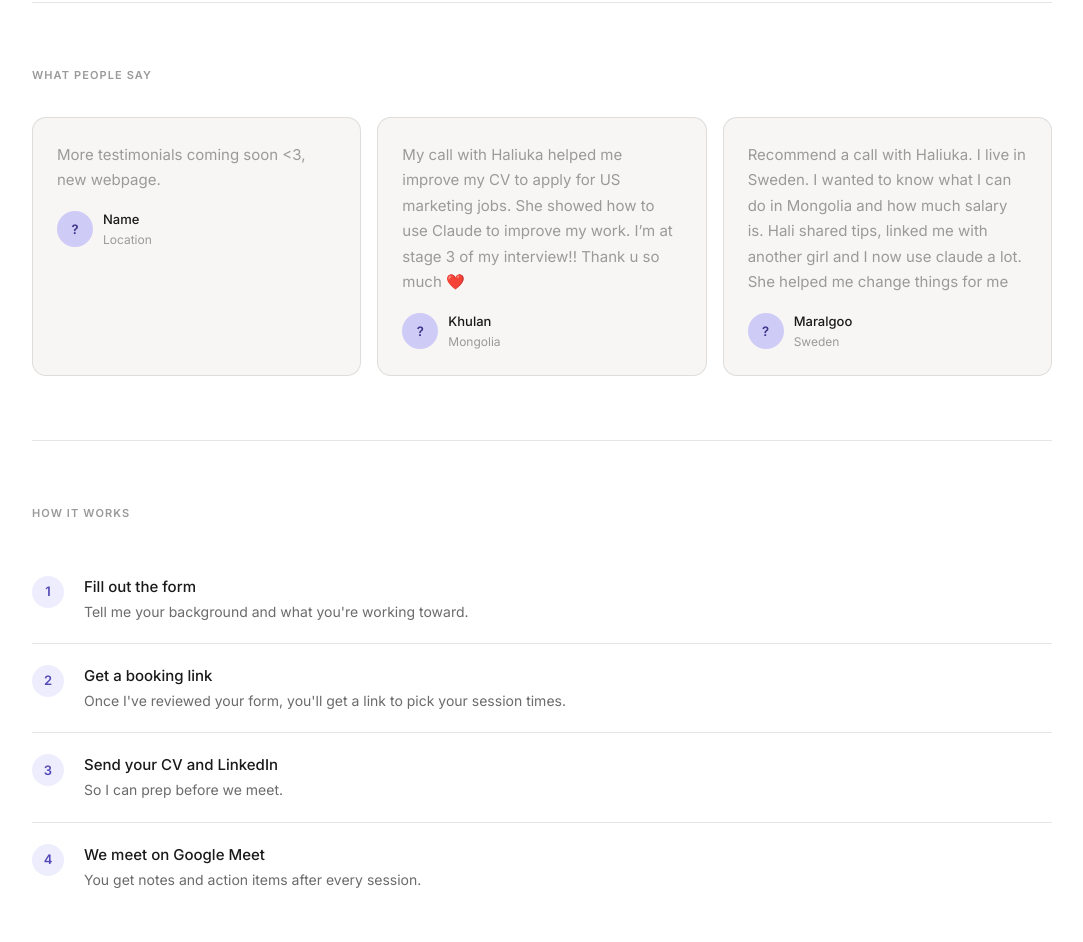
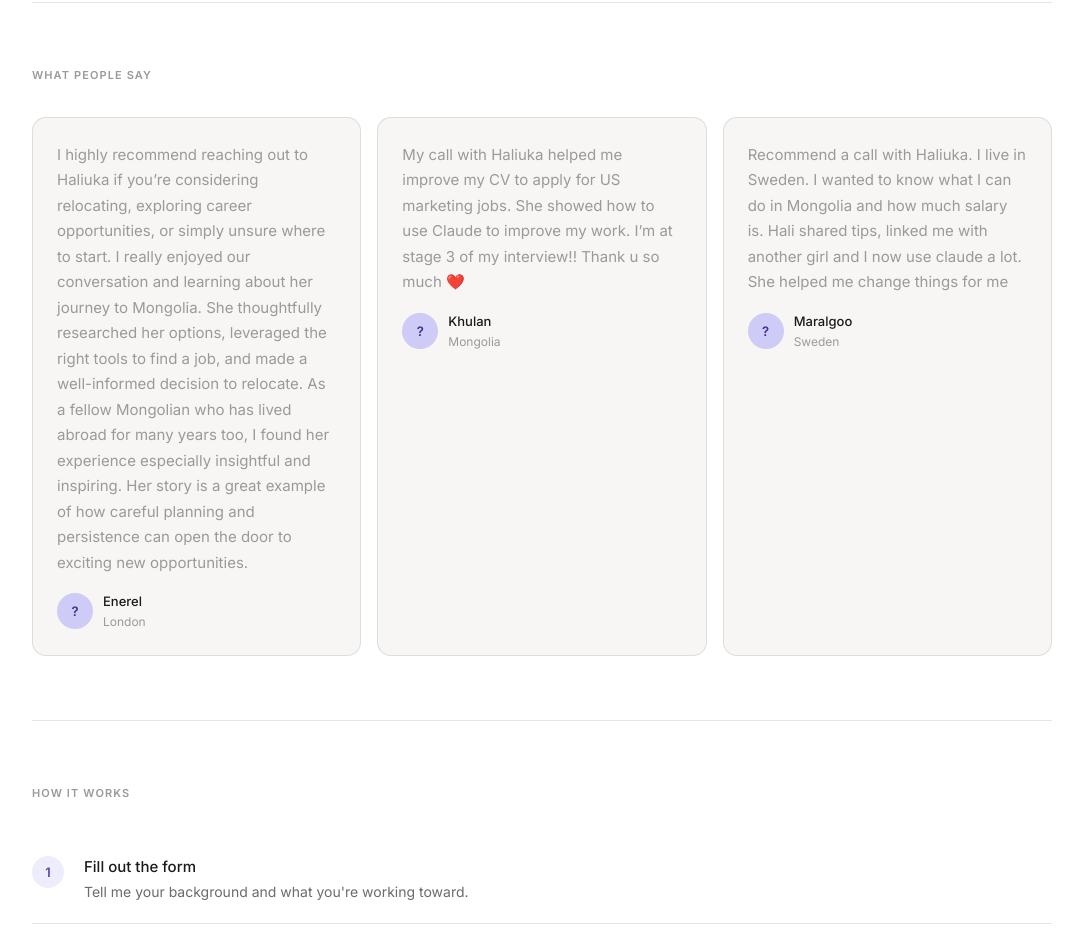
Before and after one commit to b-haliuka/b-haliuka.github.io, a plain HTML site: page index.html in a window 1280 px wide. Shown: the part 1832-2774 px from the top of the page, without its empty margins (98-1181 px from the left). Drawn offline with Linux system fonts and the light colour scheme.

Commit message:
Update index.html

```diff
--- a/index.html
+++ b/index.html
@@ -224,10 +224,10 @@
     <p class="section-label">What people say</p>
     <div class="testimonials">
       <div class="testimonial testimonial-placeholder">
-        <p class="testimonial-quote">More testimonials coming soon <3, new webpage.</p>
+        <p class="testimonial-quote">I highly recommend reaching out to Haliuka if you’re considering relocating, exploring career opportunities, or simply unsure where to start. I really enjoyed our conversation and learning about her journey to Mongolia. She thoughtfully researched her options, leveraged the right tools to find a job, and made a well-informed decision to relocate. As a fellow Mongolian who has lived abroad for many years too, I found her experience especially insightful and inspiring. Her story is a great example of how careful planning and persistence can open the door to exciting new opportunities.</p>
         <div class="testimonial-author">
           <div class="testimonial-avatar">?</div>
-          <div><p class="testimonial-name">Name</p><p class="testimonial-role">Location</p></div>
+          <div><p class="testimonial-name">Enerel</p><p class="testimonial-role">London</p></div>
         </div>
       </div>
       <div class="testimonial testimonial-placeholder">
```
